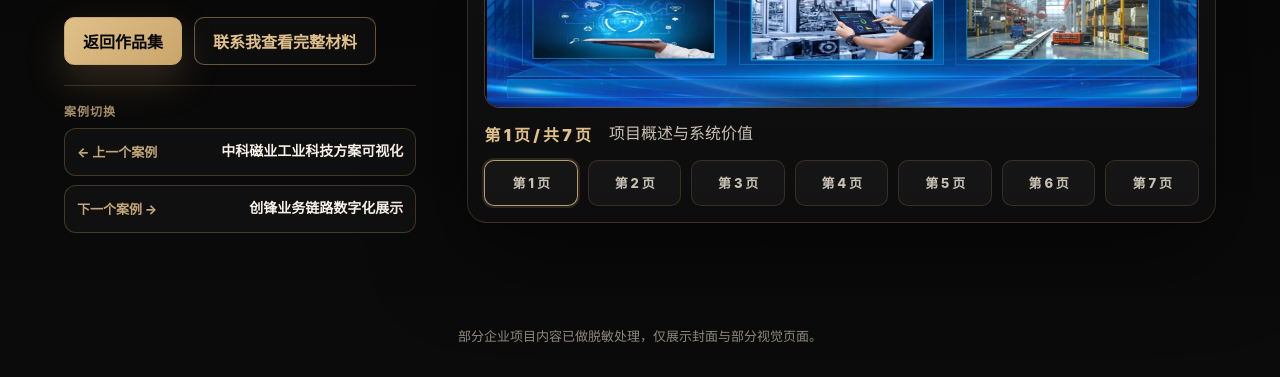
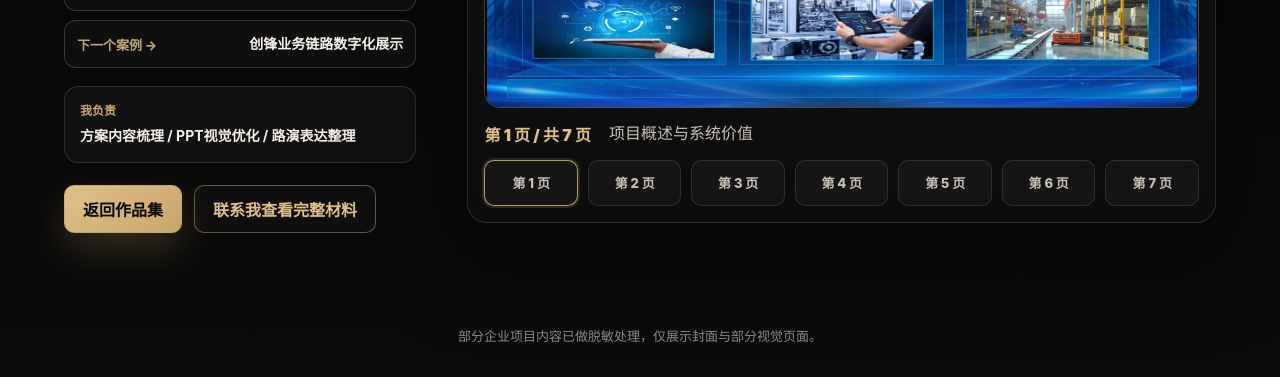
Before and after one commit to 180203-hjy/jiaying-portfolio, a plain HTML site: page ppt-chaweijianzhi.html in a window 1280 px wide. Shown: the part 468-845 px from the top of the page. Drawn offline with Linux system fonts and the light colour scheme.

Commit message:
move ppt case navigation higher

```diff
--- a/ppt-chaweijianzhi.html
+++ b/ppt-chaweijianzhi.html
@@ -4,7 +4,7 @@
   <meta charset="UTF-8">
   <meta name="viewport" content="width=device-width, initial-scale=1.0">
   <title>察微见智｜企业路演视觉作品</title>
-  <link rel="stylesheet" href="ppt-viewer.css">
+  <link rel="stylesheet" href="ppt-viewer.css?v=20260622-nav-position-1">
 </head>
 <body>
   <div class="ppt-page">
@@ -63,6 +63,6 @@
       ]
     };
   </script>
-  <script src="ppt-viewer.js"></script>
+  <script src="ppt-viewer.js?v=20260622-nav-position-1"></script>
 </body>
 </html>
--- a/ppt-viewer.js
+++ b/ppt-viewer.js
@@ -143,11 +143,14 @@
     </a>
   `;
 
+  const roleBlock = infoPanel?.querySelector(".ppt-role");
   const panelActions = infoPanel?.querySelector(".ppt-actions");
-  if (panelActions) {
-    panelActions.insertAdjacentElement("afterend", nav);
+  if (roleBlock) {
+    roleBlock.insertAdjacentElement("beforebegin", nav);
+  } else if (panelActions) {
+    panelActions.insertAdjacentElement("beforebegin", nav);
   } else if (actions) {
-    actions.insertAdjacentElement("afterend", nav);
+    actions.insertAdjacentElement("beforebegin", nav);
   } else {
     infoPanel.appendChild(nav);
   }
```
Also changed, not shown: ppt-chuangfeng.html (+2 -2 lines), ppt-jiuyun.html (+2 -2 lines), ppt-xinyoulingxi.html (+2 -2 lines), ppt-zhongke.html (+2 -2 lines).
